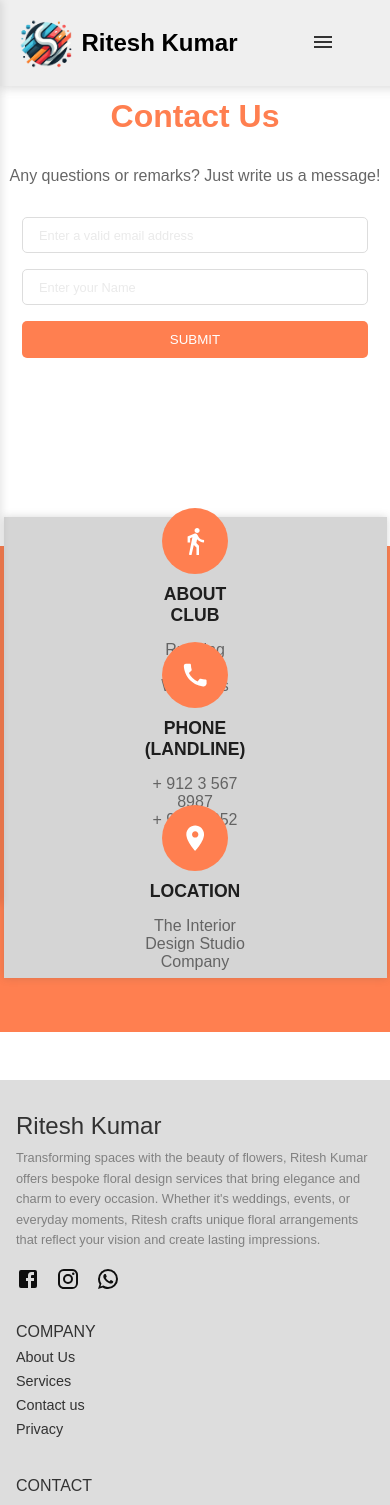
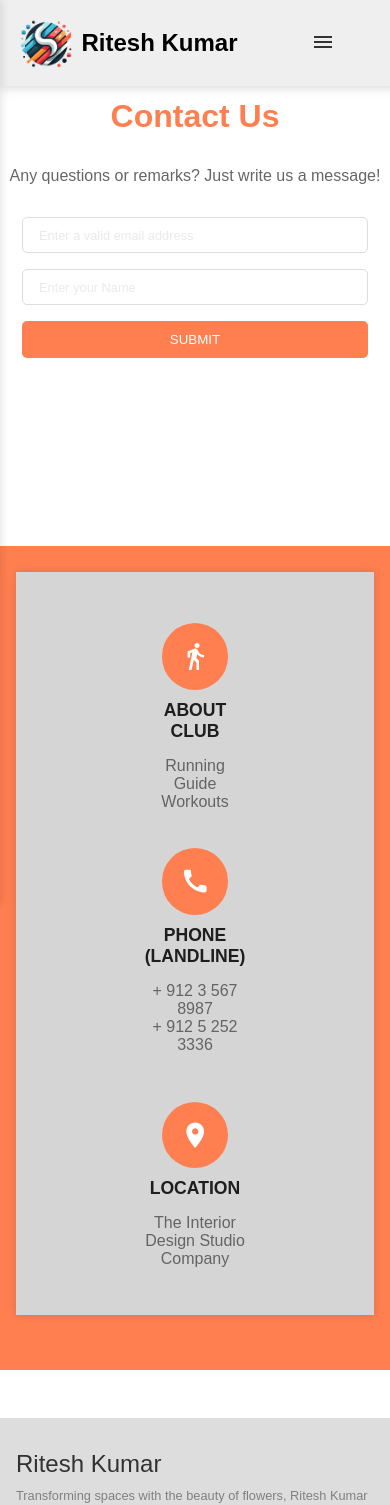
Before and after one commit to harshrajput177/FlowerSite, a React (Vite) app in the folder FlowerSite/: page /contact in a window 390 px wide. Shown: the top 1505 px of the page. Built offline with nearby package versions, Linux system fonts and the light colour scheme.

Commit message:
update  file

```diff
--- a/FlowerSite/src/Style/ContactUs-CSS/ContactUs_1.css
+++ b/FlowerSite/src/Style/ContactUs-CSS/ContactUs_1.css
@@ -128,20 +128,22 @@
   }
 
   .contact-info {
-    width:90vw;
-    height: 110vw;
+    width:81vw;
+    height: 180vw;
     flex-direction: column;
-    padding: 1rem;
+    padding: 1.3rem;
   }
 
   .info-item {
     width: 100px;
     height: 100px;
+    margin-top: 5vw;
     top: 0;
   }
 
   .outerPart-Contact-info {
-    height: 50vh;
+    width: 95%;
+    height: 90vh;
     padding: 2rem 1rem;
   }
 }
```
